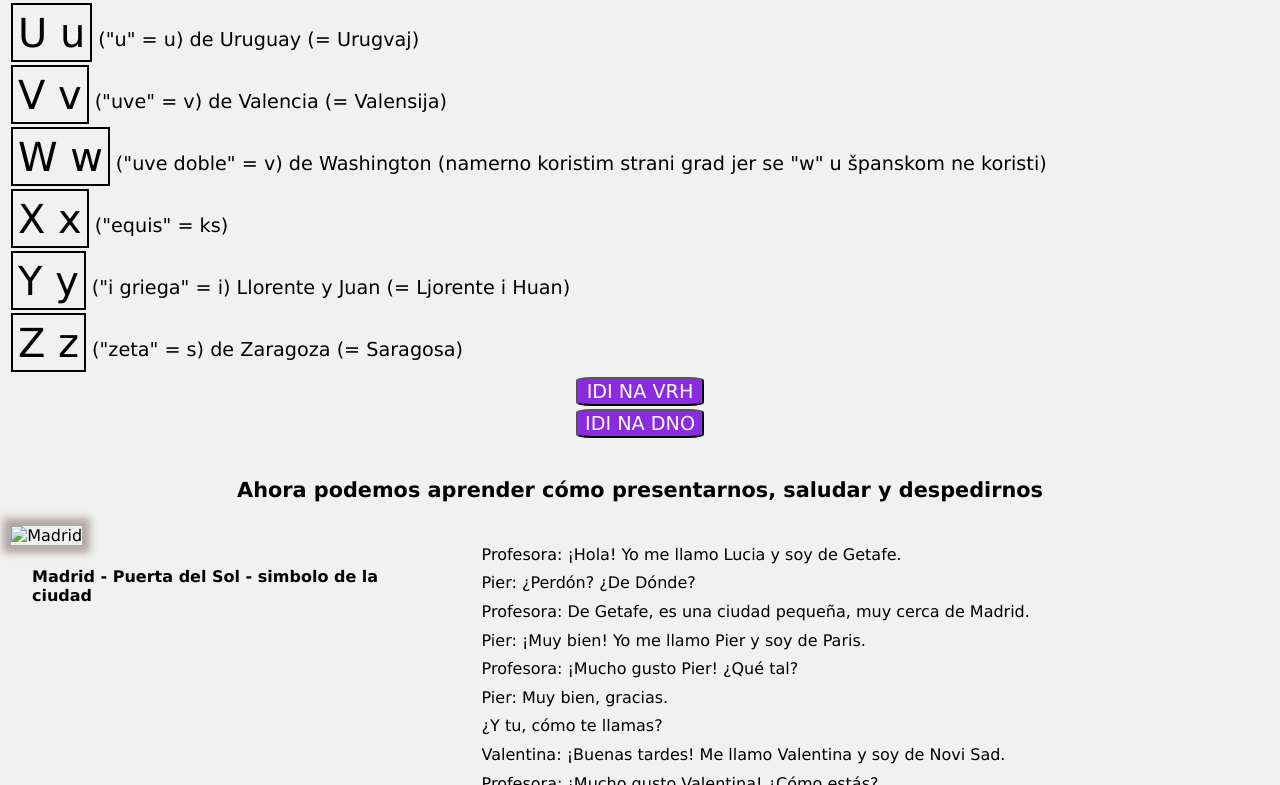
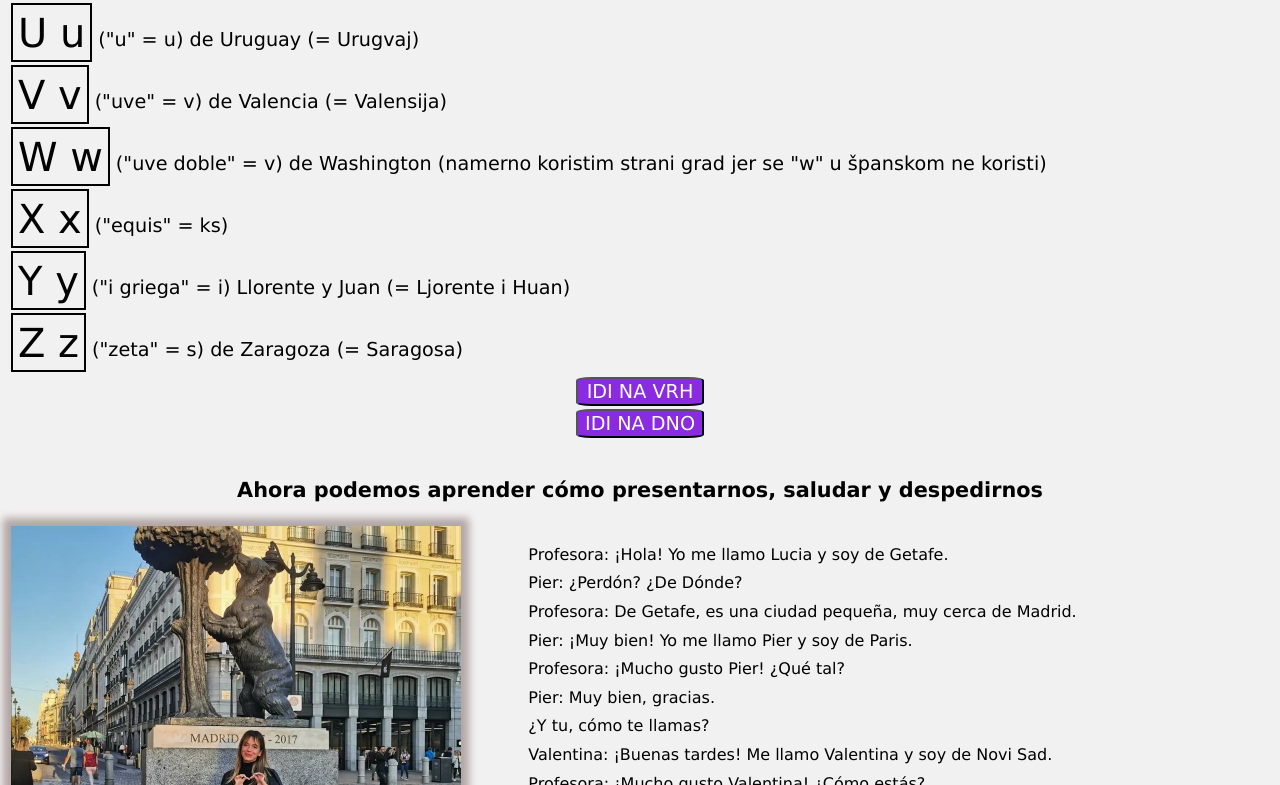
Before and after one commit to BojanDjurdjevic/ESP_1, a plain HTML site: page index.html in a window 1280 px wide. Shown: the part 2015-2800 px from the top of the page. Drawn offline with Linux system fonts and the light colour scheme.

Commit message:
Images roots changed

```diff
--- a/index.html
+++ b/index.html
@@ -55,7 +55,7 @@
     <h2>Ahora podemos aprender cómo presentarnos, saludar y despedirnos</h2>
     <div class="intro">
         <figure>
-            <img src="../dist/images/Orso-Madrid450.webp" alt="Madrid">
+            <img src="./images/Orso-Madrid450.webp" alt="Madrid">
             <figcaption><strong>Madrid - Puerta del Sol - simbolo de la ciudad</strong></figcaption>
         </figure>
         <div id="text">
```
Also changed, not shown: css/style.min.css (+1 -1 lines).
